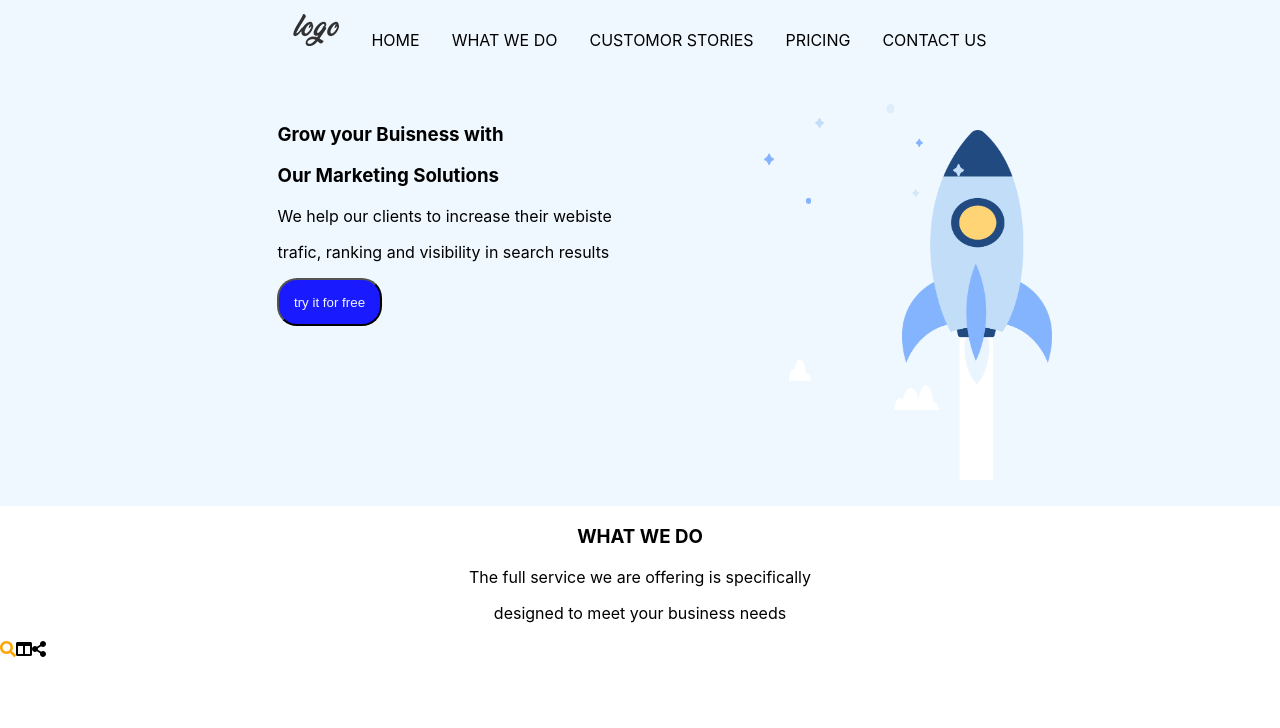
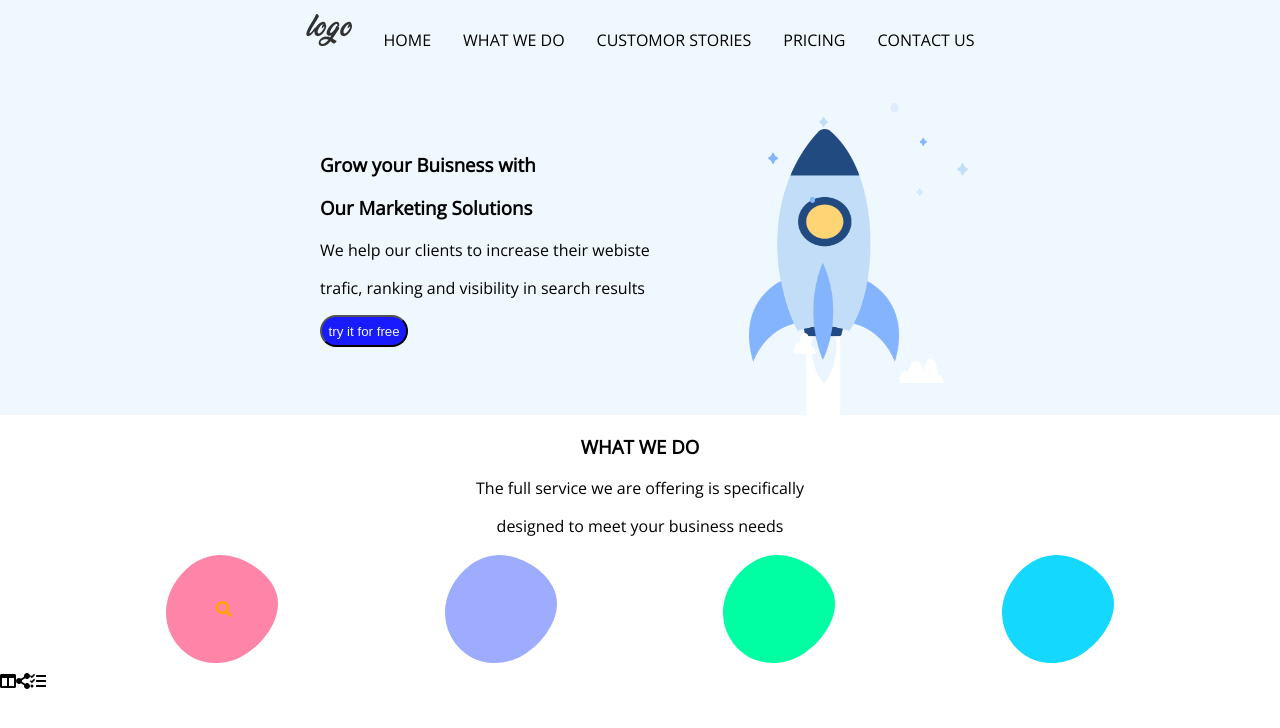
Before and after one commit to VukasinVujic/single_page_rocket, a React (Create React App) app: page / in a window 1280 px wide. Shown: the top 728 px of the page. Built offline with nearby package versions, Linux system fonts and the light colour scheme.

Commit message:
fixed sticky header

```diff
--- a/src/App.css
+++ b/src/App.css
@@ -12,6 +12,7 @@ body {
   list-style-type: none;
   margin: 0;
   padding: 0;
+  background:#F0F8FF;
 }
 
 .singleItemHeader {
@@ -35,16 +36,36 @@ li a {
 
 .header {
   width: 100%;
-  display: grid;
+  height: 350px;
+  display: inline-grid;
   justify-content: center;
   align-items: center;
   background: #F0F8FF;
+  z-index:5;
+    overflow:auto;
+}
 
+.cloudsPicture img {
+  position: absolute;
+  margin-left: 12%;
+  margin-top: 18%;
+  width: 150px;
+  height: 50px;
+  float: right;
+}
+
+.starsPicture img {
+  position: absolute;
+  margin-left: 10%;
+  margin-top: 0.00001%;
+  width: 200px;
+  height: 100px;
+  float: right;
 }
 
  .rocketPicture img{
   position: absolute;
-  margin-left: 40%;
+  margin-left: 10%;
   margin-top: 2%;
   width: 150px;
   height: 350px;
@@ -54,7 +75,7 @@ li a {
 }
 @keyframes slidein {
   0%{
-  margin-left: 50%;
+  margin-left: 5%;
   width: 150px;
   height: 350px;
 }
@@ -63,29 +84,13 @@ li a {
   height: 350px;
 }
 100% {
-  margin-left: 30%;
+  margin-left: 20%;
   width: 150px;
   height: 350px;
 }
 }
 
-.cloudsPicture img {
-  position: absolute;
-  margin-left: 40%;
-  margin-top: 20%;
-  width: 150px;
-  height: 50px;
-  float: right;
-}
 
-.starsPicture img {
-  position: absolute;
-  margin-left: 38%;
-  margin-top: 0.00001%;
-  width: 200px;
-  height: 100px;
-  float: right;
-}
 
 .button {
   padding: 2%;
@@ -101,8 +106,67 @@ li a {
   width: 100%;
 }
 
+#myHeader {
+  position: sticky;
+  top: 0;
+  text-align: center;
+  z-index:10;
+  background:inherit;
+}
+
+.headerContent {
+  position: absolute;
+  margin-left: 25%;
+}
+
+#emptySpace{
+  height: 200px;
+}
+
+/* ********** */
 /* what we do */
+/* *********** */
 
 .whatWoDoCenter{
   text-align: center;
 }
+
+.blob img{
+  width: 7rem;
+  height: 7rem;
+  display: block;
+}
+
+.blob {
+  width: 100%;
+  display: inline-grid;
+  grid-template-columns: auto auto auto auto;
+  justify-content: space-evenly;
+  align-items: center;
+  position: relative;
+}
+
+.blob .faDownload{
+  position: absolute;
+  top: 50%;
+  left: 17.5%;
+  transform: translate(-50%, -50%);
+  -ms-transform: translate(-50%, -50%);
+  text-align: center;
+}
+
+.searchBlob {
+  filter: invert(48%) sepia(79%) saturate(8000%) hue-rotate(345deg) brightness(350%) contrast(119%);
+}
+
+.columnsBlob {
+  filter: invert(48%) sepia(79%) saturate(9000%) hue-rotate(240deg) brightness(250%) contrast(119%);
+}
+
+.shareBlob {
+  filter: invert(48%) sepia(79%) saturate(6000%) hue-rotate(120deg) brightness(550%) contrast(119%);
+}
+
+.tasksBlob{
+  filter: invert(48%) sepia(79%) saturate(8000%) hue-rotate(220deg) brightness(220%) contrast(119%);
+}
--- a/src/index.css
+++ b/src/index.css
@@ -1,14 +1,14 @@
  @import url('https://fonts.googleapis.com/css?family=Open+Sans&display=swap');
 
 body {
-  font-family: 'Open Sans' , ;
+  font-family: 'Open Sans'  ;
 }
 
 body {
   margin: 0;
-  font-family: -apple-system, BlinkMacSystemFont, 'Segoe UI', 'Roboto', 'Oxygen',
+  /* font-family: -apple-system, BlinkMacSystemFont, 'Segoe UI', 'Roboto', 'Oxygen',
     'Ubuntu', 'Cantarell', 'Fira Sans', 'Droid Sans', 'Helvetica Neue',
-    sans-serif;
+    sans-serif; */
   -webkit-font-smoothing: antialiased;
   -moz-osx-font-smoothing: grayscale;
 }
--- a/src/layouts/header.js
+++ b/src/layouts/header.js
@@ -8,26 +8,10 @@ class Header extends React.Component {
 
     render(){
 
-        document.addEventListener('DOMContentLoaded', function(){
-            window.addEventListener('scroll', myFunction);
-
-        let header = document.getElementById("myHeader")
-        let sticky = header.offsetTop;
-
-        function myFunction(){
-            if(window.pageXOffset > sticky){ // add "=" for sticky to work
-                header.classList.add("sticky");
-            }else {
-                header.classList.remove("sticky");
-            }
-        }
-
-        })
-
         return(
             <div>
-                <div className="header">
-                <ul className="headerList" id="myHeader">
+            <div  id="myHeader">
+                <ul className="headerList">
                     <li className="singleItemHeader"><a href=""><img src={logo} alt="some picture"/></a></li>
                     <li className="singleItemHeader"><a  href="#home">HOME</a></li>
                     <li className="singleItemHeader"><a  href="#whatWeDo">WHAT WE DO</a></li>
@@ -35,21 +19,33 @@ class Header extends React.Component {
                     <li className="singleItemHeader"><a  href="#about">PRICING</a></li>
                     <li className="singleItemHeader"><a  href="#about">CONTACT US</a></li>
                 </ul>
-                    <br/> <br/>
-                    <div className="headerList" >
-                    <span className="rocketPicture"><img src={rocket2} alt=""/></span>
-                    <span className="cloudsPicture"><img src={rocket4} alt=""/></span>
-                    <span className="starsPicture"><img src={rocket3} alt=""/></span>
+            </div>
 
 
+            <div>
+
+                <div className="header">
+
+                    <div className="headerContent" >
+
+                    <div>
                     <h3>Grow your Buisness with</h3>
                     <h3>Our Marketing Solutions</h3>
                     <p>We help our clients to increase their webiste</p>
                     <p>trafic, ranking and visibility in search results</p>
                     <button className="button">try it for free</button>
                     </div>
+                    </div>
+
+                <div className="wrapper">
+                    <span className="rocketPicture"><img src={rocket2} alt=""/></span>
+                    <span className="cloudsPicture"><img src={rocket4} alt=""/></span>
+                    <span className="starsPicture"><img src={rocket3} alt=""/></span>
+                </div>
+
                     <br/><br/><br/><br/><br/>
                     <br/><br/><br/><br/>
+
                 </div>
                 {/* <div id="whatWeDo">
                 <h1 >what we do </h1>
@@ -58,6 +54,7 @@ class Header extends React.Component {
                  */}
 
             </div>
+            </div>
 
         )
     }
--- a/src/mainPart/whatWeDo.js
+++ b/src/mainPart/whatWeDo.js
@@ -1,12 +1,14 @@
 import React from 'react';
 import blob from '../images/blob1.svg';
-import { library } from '@fortawesome/fontawesome-svg-core';
+// import { library } from '@fortawesome/fontawesome-svg-core';
 import { FontAwesomeIcon } from '@fortawesome/react-fontawesome';
-import { faStroopwafel,faSearch, faColumns, faShareAlt, faLightbulb, faFolderOpen, faHeart } from '@fortawesome/free-solid-svg-icons';
-import { faTwitter, faFacebookF, faInstagram, faYoutube, faVimeo, faVimeoV } from '@fortawesome/free-brands-svg-icons';
+import { faSearch, faColumns, faShareAlt, faTasks } from '@fortawesome/free-solid-svg-icons';
+// faLightbulb, faFolderOpen, faHeart
 
+// import { faTwitter, faFacebookF, faInstagram, faYoutube, faVimeo, faVimeoV } from '@fortawesome/free-brands-svg-icons';
 
-library.add(faStroopwafel)
+// faStroopwafel
+// library.add(faStroopwafel)
 
 class WhatWeDo extends React.Component{
     render(){
@@ -17,13 +19,17 @@ class WhatWeDo extends React.Component{
                 <p>The full service we are offering is specifically</p>
                 <p>designed to meet your business needs</p>
                 </div>
-                <div className="icons&Text">
-                    {/* <img src={blob} alt=""/> */}
+                <div className="blob">
+                    <img src={blob} alt="" className="searchBlob"/><FontAwesomeIcon icon={faSearch} color="orange" className="faDownload" />
+                    <img src={blob} alt="" className="columnsBlob" />
+                    <img src={blob} alt="" className="shareBlob" />
+                    <img src={blob} alt="" className="tasksBlob"/>
+                </div>
+                {/* <h1>dfsdfsdfds</h1> */}
 
-                </div>
-                <FontAwesomeIcon icon={faSearch} color="orange" />
                 <FontAwesomeIcon icon={faColumns} />
                 <FontAwesomeIcon icon={faShareAlt} />
+                <FontAwesomeIcon icon={faTasks} />
 
                 <br/>
                 {/* <FontAwesomeIcon icon={faTwitter} />
```
